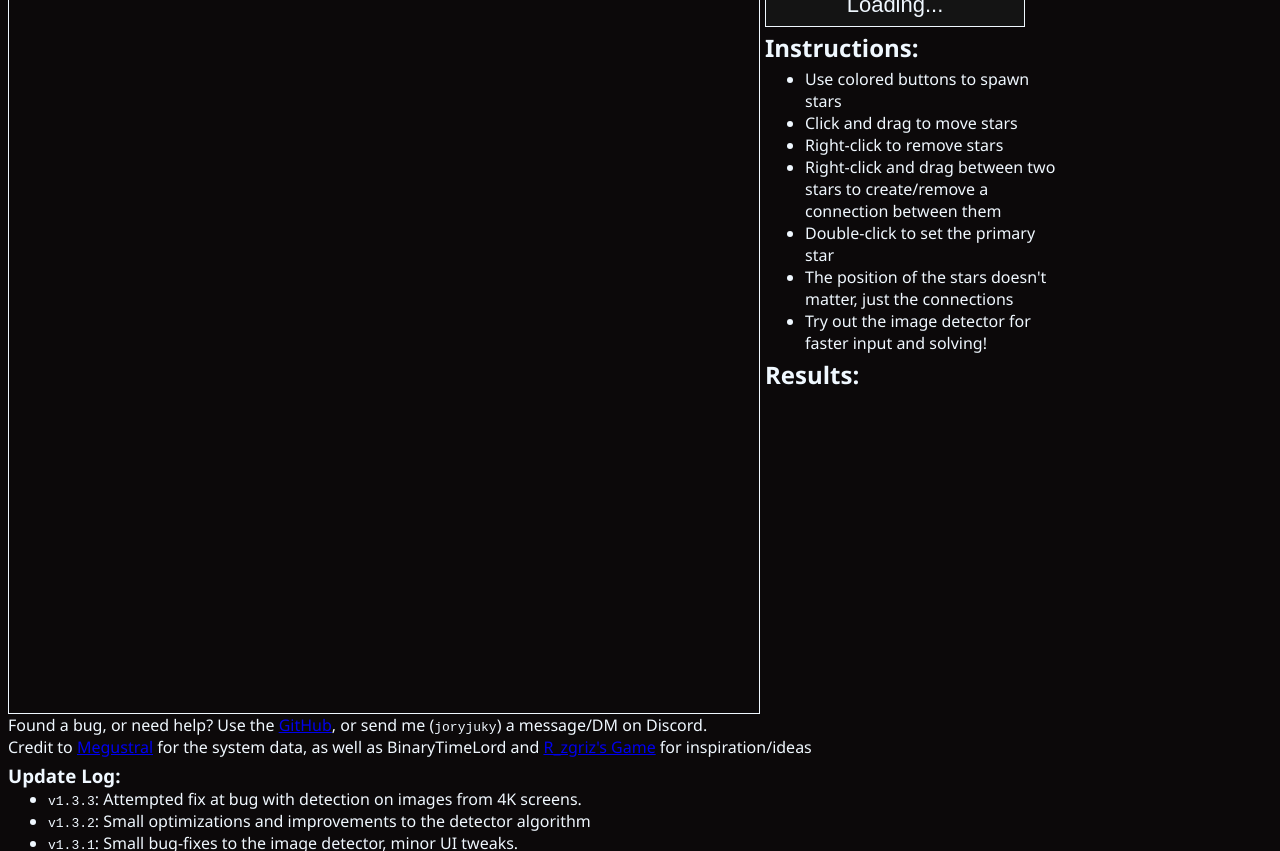
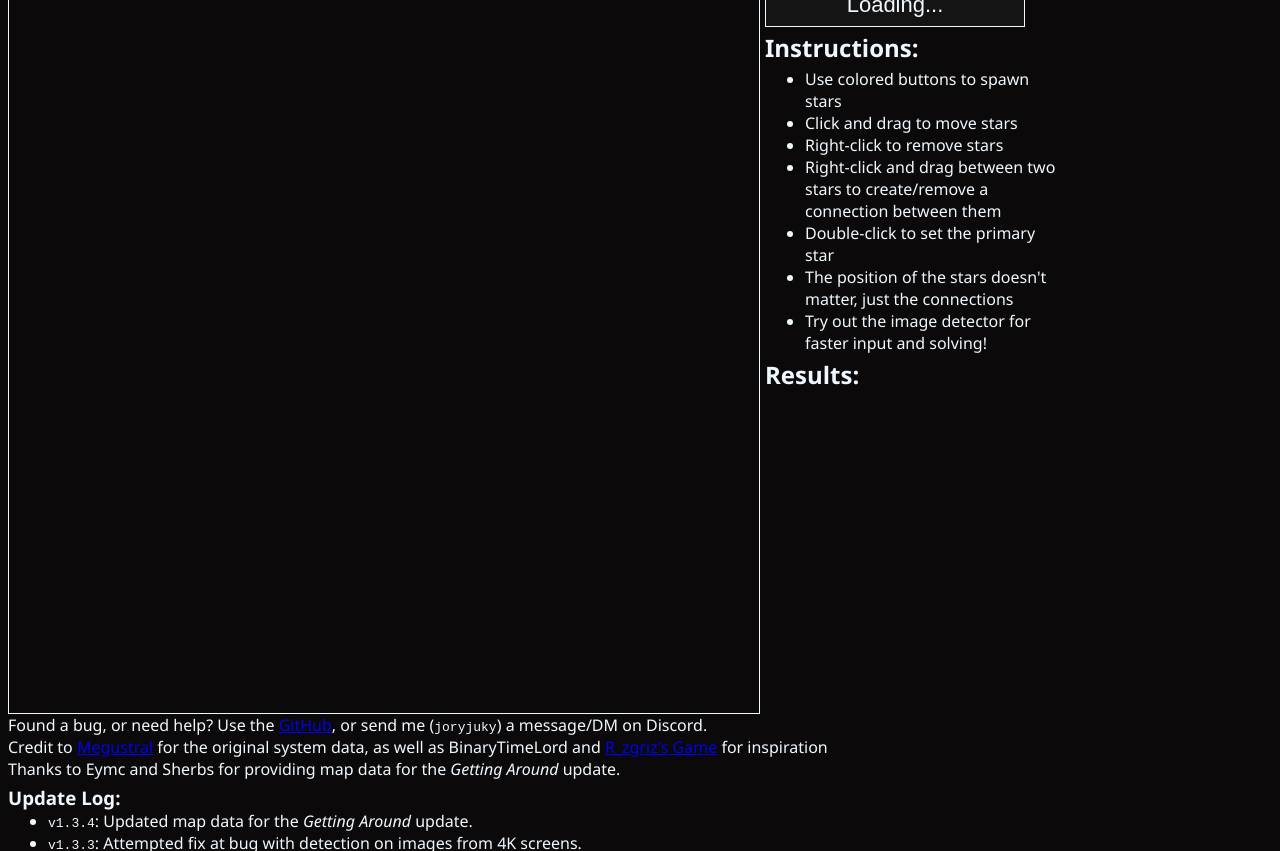
Before and after one commit to JoRyJuKy/beaconsolver, a website with bundled scripts: page site/index.html in a window 1280 px wide. Shown: the part 87-938 px from the top of the page. Built offline with nearby package versions, Linux system fonts and the light colour scheme.

Commit message:
Update site a little

```diff
--- a/site/index.html
+++ b/site/index.html
@@ -77,12 +77,14 @@
 
     <p style="margin: 0px;">
         Found a bug, or need help? Use the <a href="https://github.com/JoRyJuKy/beaconsolver">GitHub</a>, or send me (<code>joryjuky</code>) a message/DM on Discord.<br>
-        Credit to <a href="https://github.com/Aloroid">Megustral</a> for the system data, as well as BinaryTimeLord and <a href="https://www.roblox.com/games/10097597282/Starscape-Beacons">R_zgriz's Game</a> for inspiration/ideas <br>
+        Credit to <a href="https://github.com/Aloroid">Megustral</a> for the original system data, as well as BinaryTimeLord and <a href="https://www.roblox.com/games/10097597282/Starscape-Beacons">R_zgriz's Game</a> for inspiration <br>
+        Thanks to Eymc and Sherbs for providing map data for the <i>Getting Around</i> update.
     </p>
     <h3 style="margin-bottom: 0px;">Update Log:</h3>
     <ul style="margin-top: 0px;">
+        <li><code>v1.3.4</code>: Updated map data for the <i>Getting Around</i> update.</li>
         <li><code>v1.3.3</code>: Attempted fix at bug with detection on images from 4K screens.</li>
-        <li><code>v1.3.2</code>: Small optimizations and improvements to the detector algorithm</li>
+        <li><code>v1.3.2</code>: Small optimizations and improvements to the detector algorithm.</li>
         <li><code>v1.3.1</code>: Small bug-fixes to the image detector, minor UI tweaks.</li>
         <li><code>v1.3.0</code>: Added an image detector for faster beacon solving! Try it out with the button in the instructions section.</li>
         <li><code>v1.2.0</code>: Change solver to use a primary star (changed with double-clicking), update results to have warnings.</li>
--- a/site/main.js
+++ b/site/main.js
@@ -328,5 +328,3 @@ Module.onRuntimeInitialized = openCVReady
 openCVScriptElement.async = true
 openCVScriptElement.src = "https://docs.opencv.org/4.9.0/opencv.js"
 document.body.appendChild(openCVScriptElement)
-
-alert("Warning: Some results may be incorrect due to small changes made to the map in the latest starscape update. I'm working on getting updated map data, in the meantime this should be largely fine to use. If you know of map data, please shoot me a DM on discord: joryjuky")
--- a/site/style.css
+++ b/site/style.css
@@ -5,7 +5,6 @@
 }
 
 html {
-    user-select: none;
     color: var(--white-color);
     background-color: #0c090a;
     font-family:'Segoe UI', Tahoma, Geneva, Verdana, sans-serif;
@@ -18,7 +17,6 @@ h3 {
     margin: 5px;
     margin-left: 0px;
 }
-button { user-select: none ;}
 
 kbd {
     /* credit to the mdn page for this styling */
@@ -30,6 +28,7 @@ kbd {
     padding: 0.25rem;
     color: #cdcdcd;
 }
+
 
 .lines {
     position:absolute;
@@ -46,6 +45,9 @@ kbd {
     display: flex;
     flex-direction: row;
     position: relative; /* I don't know why, but this fixes stars jumping when the modal opens. Css, I guess*/
+}
+#main-container > section:nth-child(1) {
+    user-select: none;
 }
 
 #side {
```
